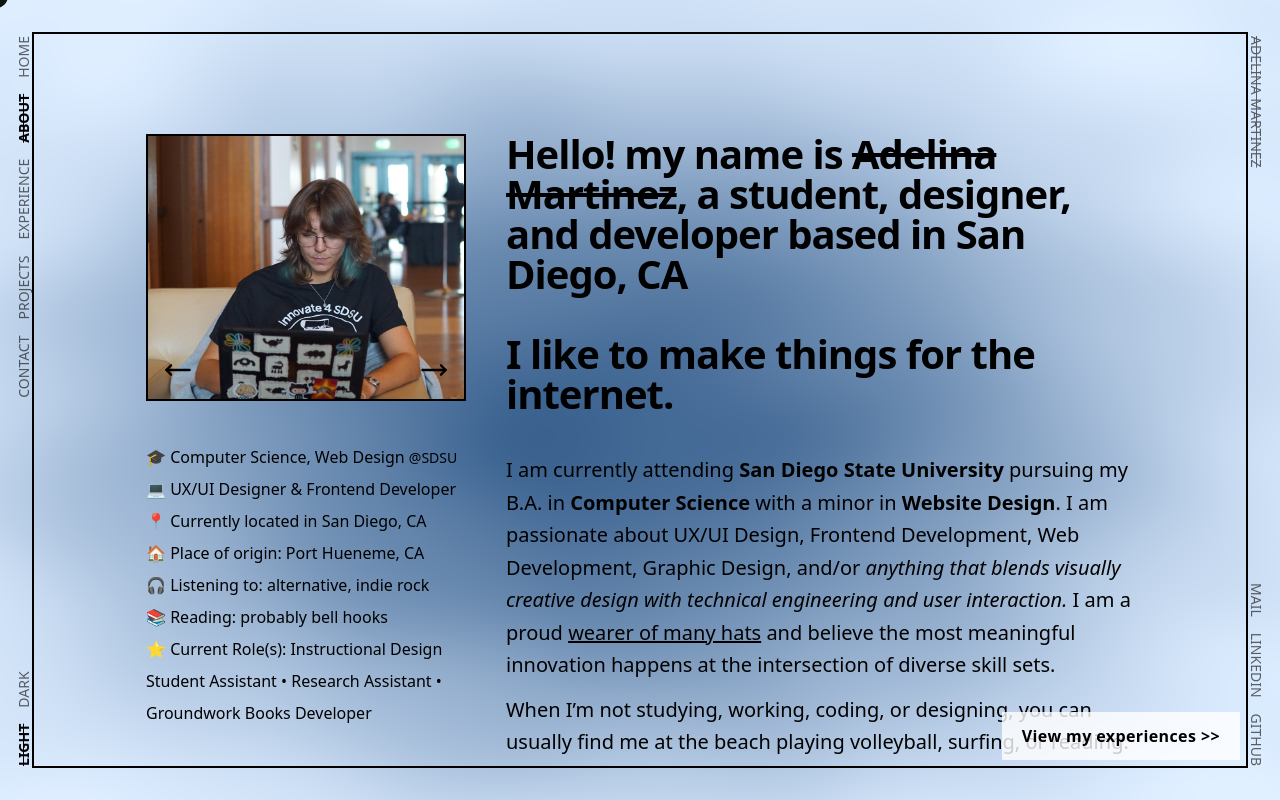
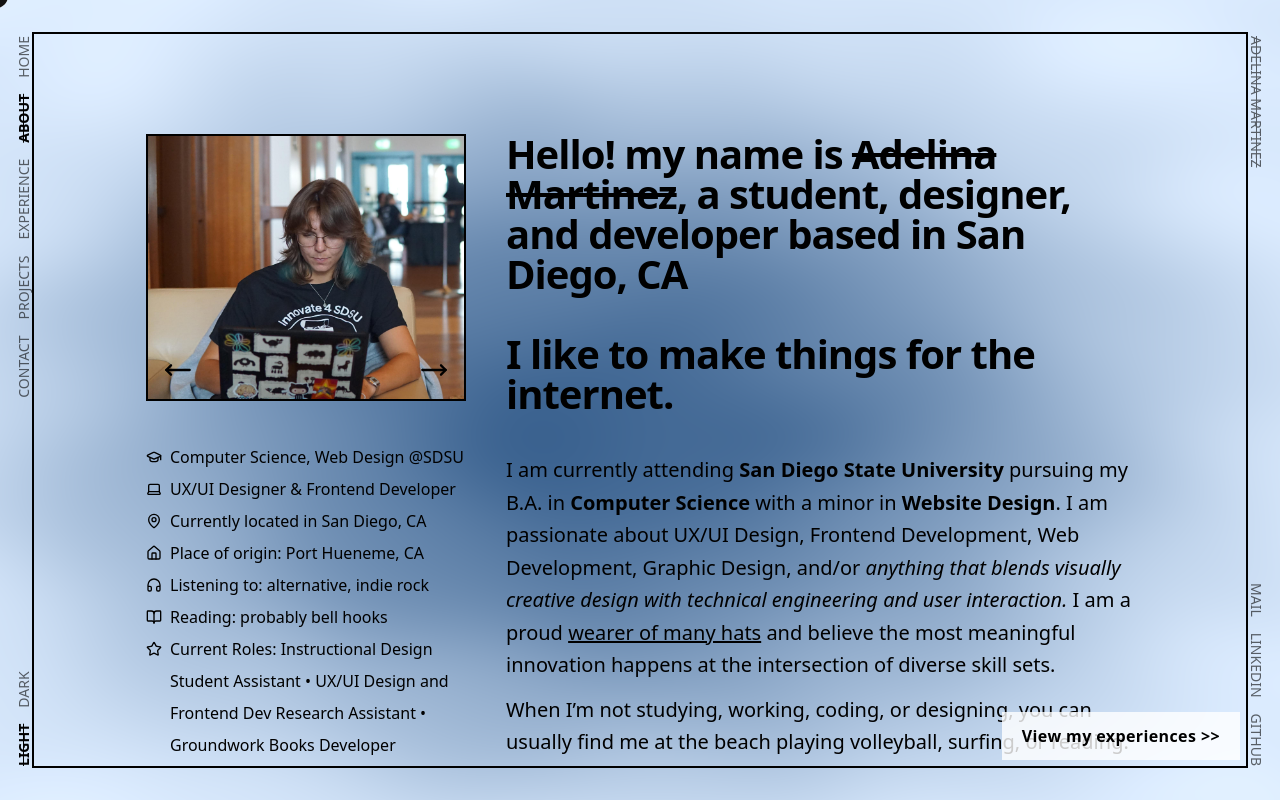
Before and after one commit to Adelina805/adelina-portfolio, a Next.js app: page /about in a window 1280 px wide. Built offline with nearby package versions, Linux system fonts and the light colour scheme.

Commit message:
ditch the emojis and add lucide icons

```diff
--- a/src/app/about/page.tsx
+++ b/src/app/about/page.tsx
@@ -1,5 +1,15 @@
 import NextButton from "../NextButton";
 import AdelinaCarousel from "../AdelinaCarousel";
+
+import {
+  GraduationCap,
+  Laptop,
+  MapPin,
+  Home,
+  Headphones,
+  BookOpen,
+  Star
+} from "lucide-react";
 
 export default function AboutPage() {
   return (
@@ -51,15 +61,42 @@ export default function AboutPage() {
 
         {/* QUICK INFO (mobile order 3) */}
         <div className="mt-10 text-base leading-loose">
-          <div>🎓 Computer Science, Web Design <span className="text-sm">@SDSU</span></div>
-          <div>💻 UX/UI Designer & Frontend Developer</div>
-          <div>📍 Currently located in San Diego, CA</div>
-          <div>🏠 Place of origin: Port Hueneme, CA</div>
-          <div>🎧 Listening to: alternative, indie rock</div>
-          <div>📚 Reading: probably bell hooks</div>
-          <div>
-            ⭐ Current Role(s): Instructional Design Student Assistant • Research
-            Assistant • Groundwork Books Developer
+          <div className="flex items-center gap-2">
+            <GraduationCap className="w-4 h-4 shrink-0" />
+            Computer Science, Web Design
+          </div>
+
+          <div className="flex items-center gap-2">
+            <Laptop className="w-4 h-4 shrink-0" />
+            UX/UI Designer & Frontend Developer
+          </div>
+
+          <div className="flex items-center gap-2">
+            <MapPin className="w-4 h-4 shrink-0" />
+            Currently located in San Diego, CA
+          </div>
+
+          <div className="flex items-center gap-2">
+            <Home className="w-4 h-4 shrink-0" />
+            Place of origin: Port Hueneme, CA
+          </div>
+
+          <div className="flex items-center gap-2">
+            <Headphones className="w-4 h-4 shrink-0" />
+            Listening to: alternative, indie rock
+          </div>
+
+          <div className="flex items-center gap-2">
+            <BookOpen className="w-4 h-4 shrink-0" />
+            Reading: probably bell hooks
+          </div>
+
+          <div className="flex items-start gap-2">
+            <Star className="w-4 h-4 shrink-0 mt-2.5" />
+            <span>
+              Current Roles: Instructional Design Student Assistant • UX/UI Design and Frontend Dev Research Assistant •
+              Groundwork Books Developer
+            </span>
           </div>
         </div>
       </div>
@@ -82,15 +119,42 @@ export default function AboutPage() {
 
           {/* QUICK INFO */}
           <div className="text-base leading-loose">
-            <div>🎓 Computer Science, Web Design <span className="text-sm">@SDSU</span></div>
-            <div>💻 UX/UI Designer & Frontend Developer</div>
-            <div>📍 Currently located in San Diego, CA</div>
-            <div>🏠 Place of origin: Port Hueneme, CA</div>
-            <div>🎧 Listening to: alternative, indie rock</div>
-            <div>📚 Reading: probably bell hooks</div>
-            <div>
-              ⭐ Current Role(s): Instructional Design Student Assistant • Research
-              Assistant • Groundwork Books Developer
+            <div className="flex items-center gap-2">
+              <GraduationCap className="w-4 h-4 shrink-0" />
+              Computer Science, Web Design @SDSU
+            </div>
+
+            <div className="flex items-center gap-2">
+              <Laptop className="w-4 h-4 shrink-0" />
+              UX/UI Designer & Frontend Developer
+            </div>
+
+            <div className="flex items-center gap-2">
+              <MapPin className="w-4 h-4 shrink-0" />
+              Currently located in San Diego, CA
+            </div>
+
+            <div className="flex items-center gap-2">
+              <Home className="w-4 h-4 shrink-0" />
+              Place of origin: Port Hueneme, CA
+            </div>
+
+            <div className="flex items-center gap-2">
+              <Headphones className="w-4 h-4 shrink-0" />
+              Listening to: alternative, indie rock
+            </div>
+
+            <div className="flex items-center gap-2">
+              <BookOpen className="w-4 h-4 shrink-0" />
+              Reading: probably bell hooks
+            </div>
+
+            <div className="flex items-start gap-2">
+              <Star className="w-4 h-4 shrink-0 mt-2" />
+              <span>
+                Current Roles: Instructional Design Student Assistant • UX/UI Design and Frontend Dev Research Assistant •
+                Groundwork Books Developer
+              </span>
             </div>
           </div>
         </div>
```
